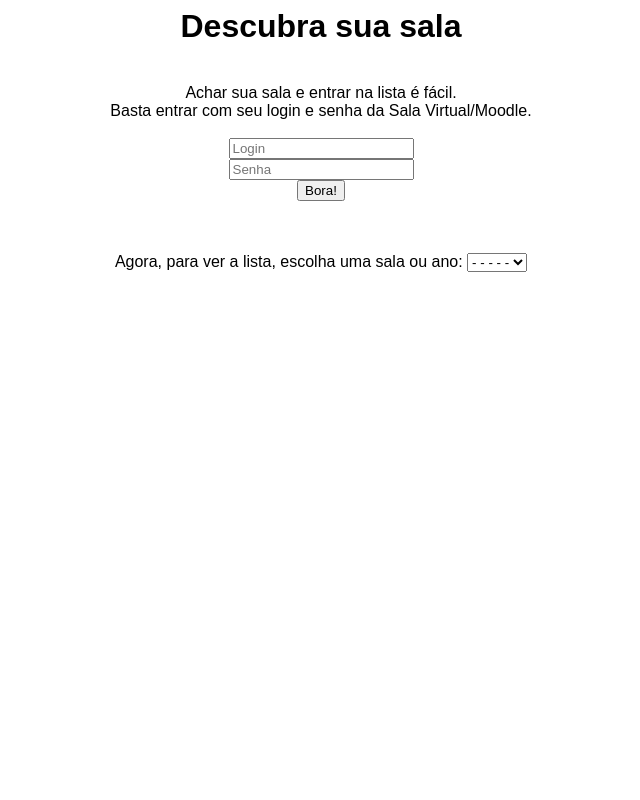
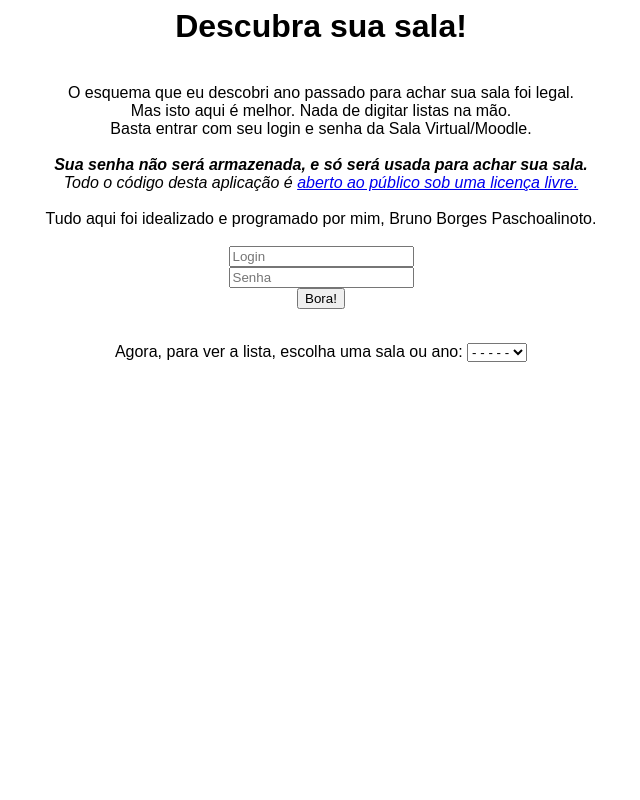
Before and after one commit to Bruno02468/ver_sua_sala, a PHP site: page / in a window 1280 px wide. Shown: the whole page, without its empty margins (319-959 px from the left). Run offline with PHP 8.4, Linux system fonts and the light colour scheme.

Commit message:
Disclaimer na página

```diff
--- a/index.js
+++ b/index.js
@@ -1,3 +1,5 @@
+// programado por bruno borges paschoalinoto em 18 de dezembro de 2016
+
 banco_raw = banco_raw.slice(0, -1);
 var anos = [];
 var salas = [];
--- a/index.php
+++ b/index.php
@@ -1,4 +1,5 @@
 <?php
+// programado por bruno borges paschoalinoto em 18 de dezembro de 2016
 
 $msg = "";
 $f = "banco.txt";
@@ -25,12 +26,12 @@ if (isset($_POST["login"]) and isset($_POST["senha"])) {
 	}
 }
 
+if (strlen($msg) > 0) $msg .= "<br>";
 
 ?>
-
 <html>
 	<head>
-		<title>Descura sua sala</title>
+		<title>Descura sua sala!</title>
 		<meta charset="utf-8">
 		<meta name="viewport" content="width=device-width, initial-scale=1">
 		<style>
@@ -41,17 +42,25 @@ if (isset($_POST["login"]) and isset($_POST["senha"])) {
 		</style>
 	</head>
 	<body onload="popularSelect()">
-		<h1>Descubra sua sala</h1>
+		<h1>Descubra sua sala!</h1>
 		<br>
-		Achar sua sala e entrar na lista é fácil.<br>
+		O esquema que eu descobri ano passado para achar sua sala foi legal.<br>
+		Mas isto aqui é melhor. Nada de digitar listas na mão.<br>
 		Basta entrar com seu login e senha da Sala Virtual/Moodle.<br>
+		<br>
+		<i><b>Sua senha não será armazenada, e só será usada para achar sua sala.</b><br>
+		Todo o código desta aplicação é
+		<a target="_blank" href="//github.com/Bruno02468/ver_sua_sala/">
+		aberto ao público sob uma licença livre.</a></i><br>
+		<br>
+		Tudo aqui foi idealizado e programado por mim, Bruno Borges Paschoalinoto.<br>
 		<br>
 		<form action="index.php" method="POST">
 			<input type="text" name="login" placeholder="Login"><br>
 			<input type="password" name="senha" placeholder="Senha"><br>
 			<input type="submit" value="Bora!"><br>
 		</form>
-		<div id="msg"><?php echo $msg; ?></div><br>
+		<span id="msg"><?php echo $msg; ?></span>
 		<br>
 		Agora, para ver a lista, escolha uma sala ou ano:
 		<select id="sala" oninput="listar(this.value)">
```
Also changed, not shown: 1 other file.
